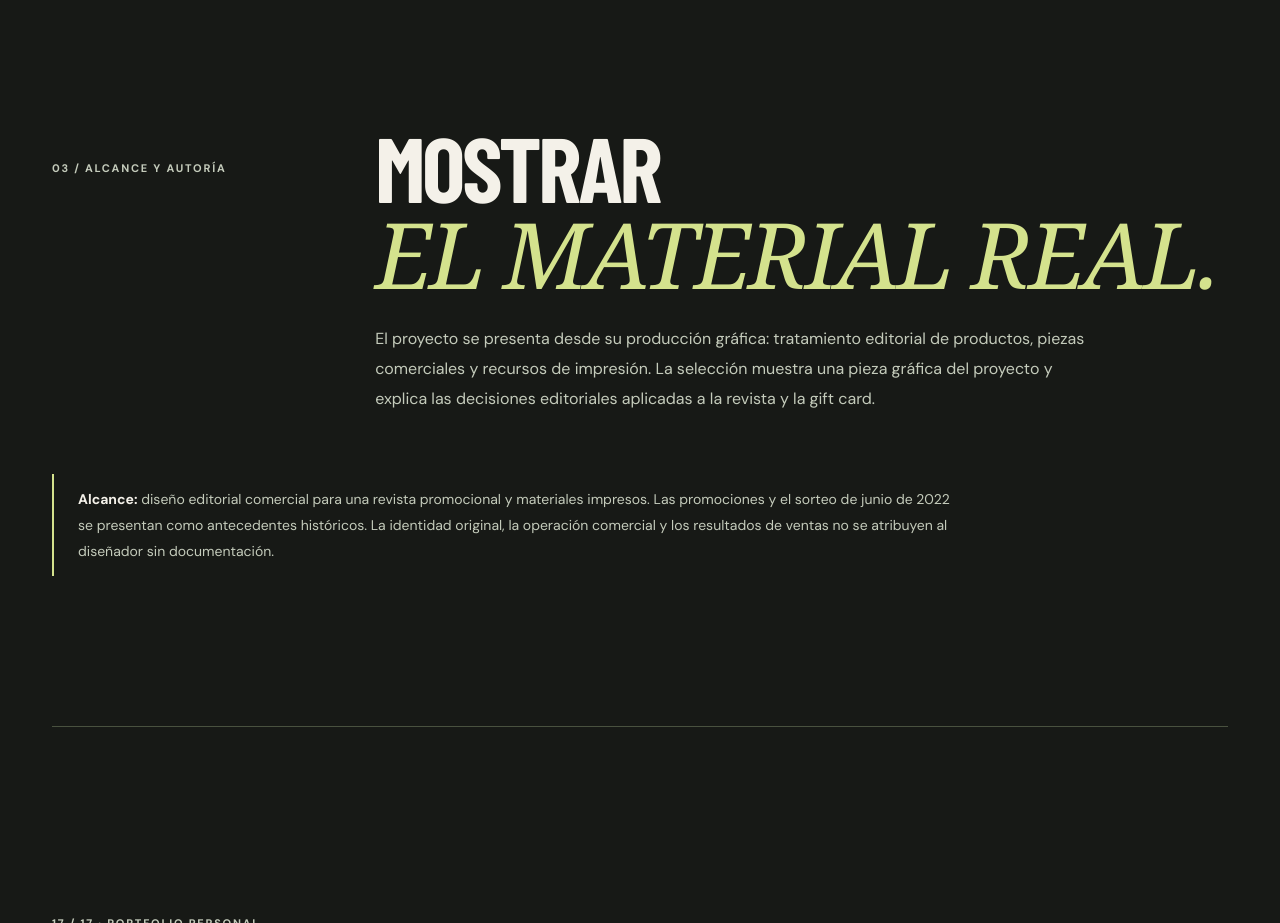
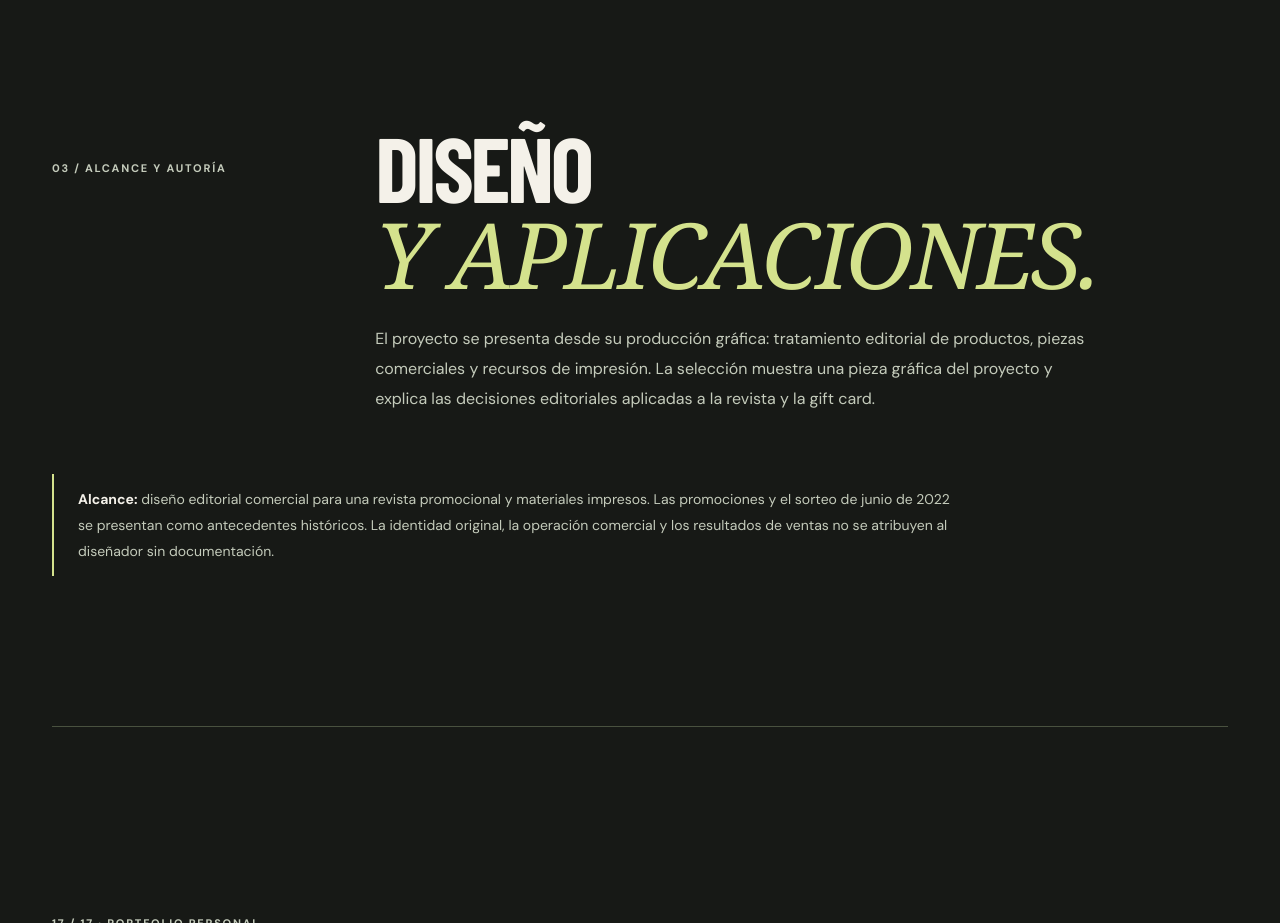
Before and after one commit to Parisluis/portfolio-luis-parisotto, a plain HTML site: page super-ya.html in a window 1280 px wide. Shown: the part 4120-5043 px from the top of the page. Drawn offline with nearby package versions, Linux system fonts and the light colour scheme; a web font is replaced by a local one.

Commit message:
docs(portfolio): precisar alcance editorial del caso Super Ya

```diff
--- a/super-ya.html
+++ b/super-ya.html
@@ -151,7 +151,7 @@ em{font-family:"Playfair Display",Georgia,serif;font-weight:500;text-transform:n
 </div>
 </section>
 <section class="section wrap" id="autoria" aria-labelledby="autoria-title">
-<div class="section-head"><p class="index">03 / ALCANCE Y AUTORÍA</p><div><h2 id="autoria-title">MOSTRAR<br><em>EL MATERIAL REAL.</em></h2><p>El proyecto se presenta desde su producción gráfica: tratamiento editorial de productos, piezas comerciales y recursos de impresión. La selección muestra una pieza gráfica del proyecto y explica las decisiones editoriales aplicadas a la revista y la gift card.</p></div></div>
+<div class="section-head"><p class="index">03 / ALCANCE Y AUTORÍA</p><div><h2 id="autoria-title">DISEÑO<br><em>Y APLICACIONES.</em></h2><p>El proyecto se presenta desde su producción gráfica: tratamiento editorial de productos, piezas comerciales y recursos de impresión. La selección muestra una pieza gráfica del proyecto y explica las decisiones editoriales aplicadas a la revista y la gift card.</p></div></div>
 <p class="role"><strong>Alcance:</strong> diseño editorial comercial para una revista promocional y materiales impresos. Las promociones y el sorteo de junio de 2022 se presentan como antecedentes históricos. La identidad original, la operación comercial y los resultados de ventas no se atribuyen al diseñador sin documentación.</p>
 </section>
 <section class="closing wrap"><div><p class="index">17 / 17 · PORTFOLIO PERSONAL</p><h2>DISEÑO<br><em>QUE INFORMA.</em></h2><p>Una muestra de diseño comercial, donde la jerarquía, la organización de contenido y el contacto con el público forman parte del resultado visual.</p></div><a class="back" href="index.html#proyectos">VER MÁS PROYECTOS ↗</a></section>
```
